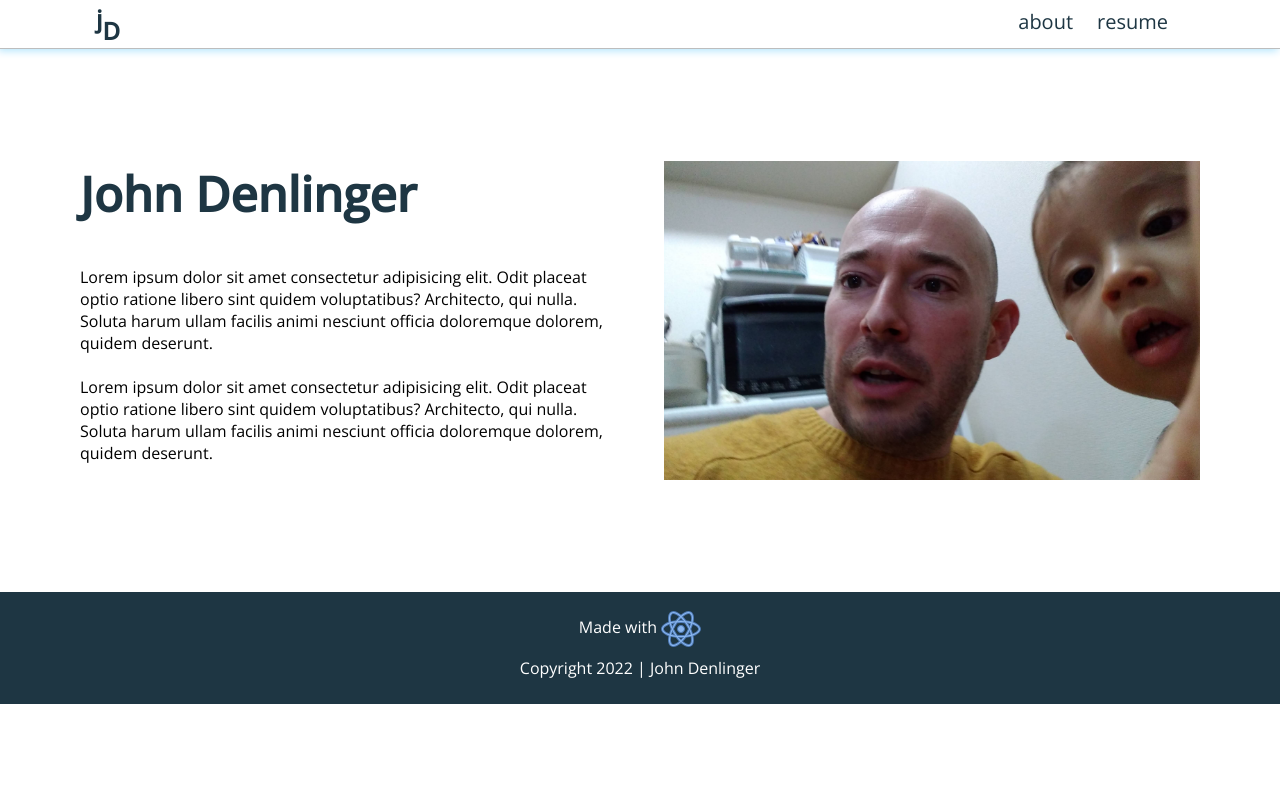
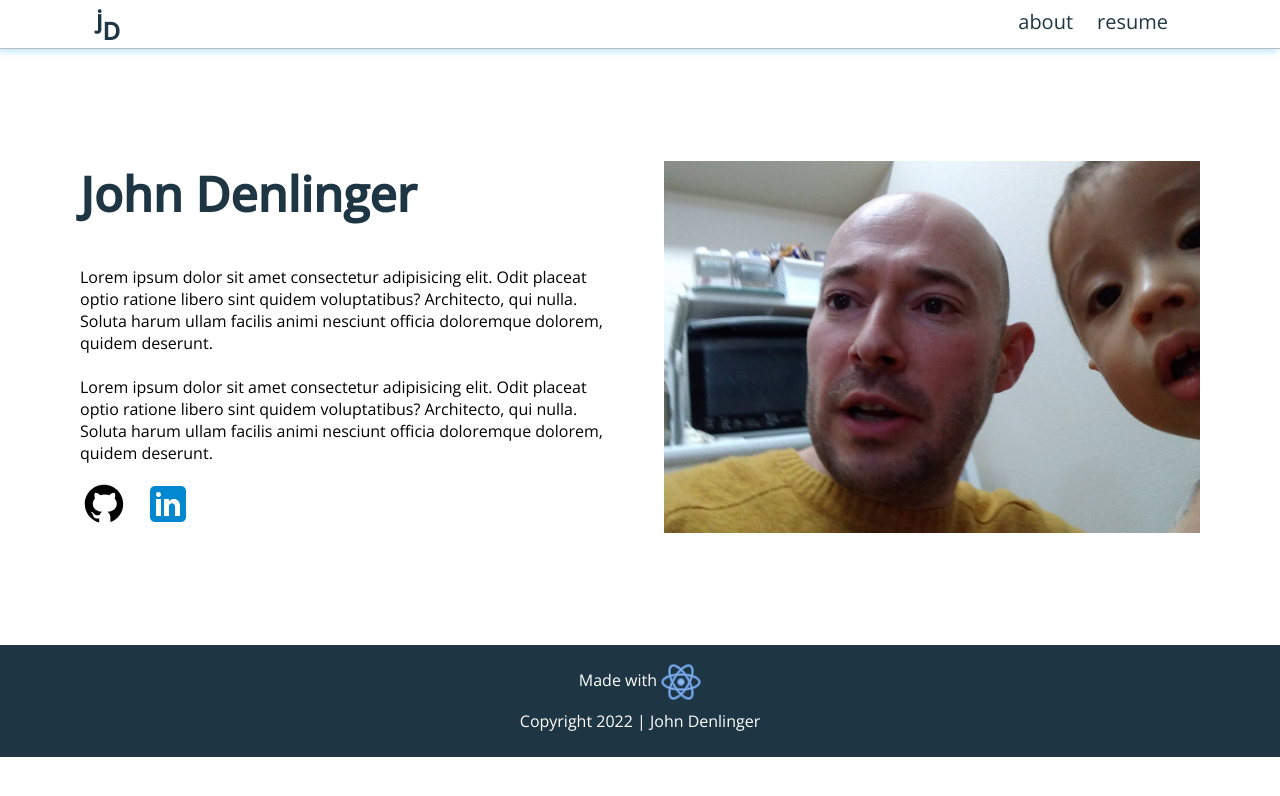
Before and after one commit to justjohnd/portfolio, a React (Create React App) app: page /about in a window 1280 px wide. Shown: the top 796 px of the page. Built offline with nearby package versions, Linux system fonts and the light colour scheme.

Commit message:
Add icons to about page

```diff
--- a/src/Components/Work.jsx
+++ b/src/Components/Work.jsx
@@ -1,5 +1,5 @@
 import { v4 as uuidv4 } from "uuid";
-import skillDisplay from "./WorkskillDisplay";
+import IconDisplay from "../Utilities/IconDisplay";
 
 const Work = (props) => {
   const { skills, name, description, image, url, github } = props.showInfo;
@@ -9,7 +9,7 @@ const Work = (props) => {
       <div className="skills w-md-50">
         <ul>
           {skills.map((skill) => {
-            const { image, alt, name } = skillDisplay(skill);
+            const { image, alt, name } = IconDisplay(skill);
             return (
               <li key={uuidv4()}>
                 <img src={image} className={`image-${name}`} alt={alt} />
--- a/src/Components/WorkskillDisplay.js
+++ /dev/null
@@ -1,7 +0,0 @@
-import SKILLS from "../Utilities/SKILLS";
-
-const skillDisplay = (skill) => {
-  return SKILLS.find((e) => e.name === skill);
-};
-
-export default skillDisplay;
--- a/src/Modules/Footer.jsx
+++ b/src/Modules/Footer.jsx
@@ -1,7 +1,7 @@
-import skillDisplay from "../Components/WorkskillDisplay";
+import IconDisplay from "../Utilities/IconDisplay";
 
 const Footer = () => {
-  const { image, alt, name } = skillDisplay("react");
+  const { image, alt, name } = IconDisplay("react");
 
   return (
     <footer>
--- a/src/Modules/Navbar.jsx
+++ b/src/Modules/Navbar.jsx
@@ -45,7 +45,7 @@ const Navbar = () => {
               onClick={() => setChecked(!checked)}
               target="_blank"
               rel="noopener noreferrer"
-              href="https://docs.google.com/document/d/e/2PACX-1vQ4dtLJ7PBbWIs6MG2fKRRdiWYvXjfTBA2KN0qcqwjcq7crQZ8DqhSIS5aD5_QPWN67_tueq6YgEft-/pub"
+              href="https://docs.google.com/document/d/e/2PACX-1vRBITRIIv7uee-so82XUEhLCiCDfIWOYvRumDdJgEzQt87-6iJB0zA-YDC53ziiaB6OLRKbvVgwd-Mu/pub"
             >
               resume
             </a>
--- a/src/Pages/AboutPage.jsx
+++ b/src/Pages/AboutPage.jsx
@@ -1,6 +1,10 @@
 import FadeWrapper from "../Utilities/FadeWrapper";
+import IconDisplay from "../Utilities/IconDisplay";
 
 const AboutPage = () => {
+  const github = IconDisplay("github");
+  const linkedin = IconDisplay("linkedin");
+
   return (
     <div>
       {FadeWrapper(
@@ -22,6 +26,30 @@ const AboutPage = () => {
                 Architecto, qui nulla. Soluta harum ullam facilis animi nesciunt
                 officia doloremque dolorem, quidem deserunt.
               </p>
+              <div className="about-icons">
+                <a
+                  target="_blank"
+                  rel="noopener noreferrer"
+                  href="https://github.com/justjohnd"
+                >
+                  <img
+                    src={github.image}
+                    className={`image-${github.name}`}
+                    alt={github.alt}
+                  />
+                </a>
+                <a
+                  target="_blank"
+                  rel="noopener noreferrer"
+                  href="https://www.linkedin.com/in/john-denlinger-75761665/"
+                >
+                  <img
+                    src={linkedin.image}
+                    className={`image-${linkedin.name}`}
+                    alt={linkedin.alt}
+                  />
+                </a>
+              </div>
             </div>
             <div className="about-col-right d-none d-sm-block">
               <img className="about-image" src="../images/self-mini.jpg"></img>
--- a/src/Styles/AboutPage.scss
+++ b/src/Styles/AboutPage.scss
@@ -14,6 +14,12 @@
 .about-title {
   font-size: 2rem;
   margin-top: 0;
+}
+
+.about-icons {
+  display: flex;
+  align-items: center;
+  gap: 1rem;
 }
 
 @media (min-width: 576px) {
--- a/src/Styles/Work.scss
+++ b/src/Styles/Work.scss
@@ -19,11 +19,6 @@
 
 .skills img {
   height: 2rem;
-}
-
-.image-express {
-  padding: 0.2rem 0;
-  box-sizing: border-box;
 }
 
 .work h1 {
@@ -84,11 +79,6 @@
   color: $text-secondary-color;
 }
 
-.image-css {
-  padding: 0.4rem;
-  box-sizing: border-box;
-}
-
 //Work Cards
 .work-wrapper h2 {
   text-align: center;
--- a/src/Utilities/SKILLS.js
+++ b/src/Utilities/ICONS.js
@@ -54,6 +54,16 @@ const SKILLS = [
     image: "../images/svg/php.svg",
     alt: "php Icon",
   },
+  {
+    name: "linkedin",
+    image: "../images/svg/icons8-linkedin.svg",
+    alt: "php Icon",
+  },
+  {
+    name: "github",
+    image: "../images/svg/icons8-github.svg",
+    alt: "GitHub Icon",
+  },
 ];
 
 export default SKILLS;
--- /dev/null
+++ b/src/Utilities/IconDisplay.js
@@ -0,0 +1,7 @@
+import ICONS from "./ICONS";
+
+const IconDisplay = (icon) => {
+  return ICONS.find((e) => e.name === icon);
+};
+
+export default IconDisplay;
--- a/src/index.scss
+++ b/src/index.scss
@@ -83,8 +83,23 @@ section {
   padding: 0 $xpadding-sm;
   margin: 0 auto;
 }
+
+//icons
+.image-express {
+  padding: 0.2rem 0;
+  box-sizing: border-box;
+}
+
+.image-css {
+  padding: 0.4rem;
+  box-sizing: border-box;
+}
+
+.image-github {
+  width: 3rem;
+}
+
 //CSS Transitions Classes
-
 //appear on load transition
 .fade-appear {
   opacity: 0;
```
Also changed, not shown: public/images/svg/icons8-github.svg (added), public/images/svg/icons8-linkedin.svg (added).
